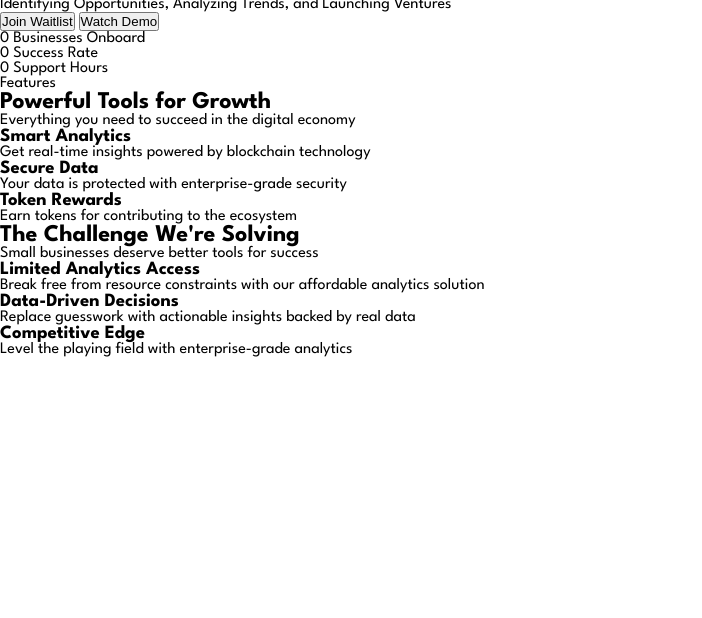
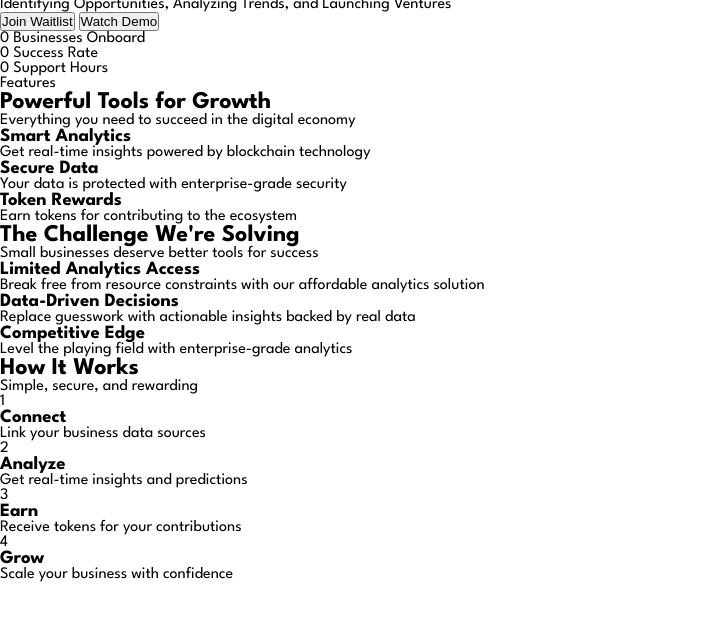
Before and after one commit to ombima56/insights-edge, a plain HTML site: page frontend/templates/index.html in a window 1280 px wide. Shown: the part 76-694 px from the top of the page, without its empty margins (0-702 px from the left). Drawn offline with Linux system fonts and the light colour scheme.

Commit message:
feat: Add how the project works and steps to claim tokens for contribution reward

```diff
--- a/frontend/templates/index.html
+++ b/frontend/templates/index.html
@@ -140,5 +140,37 @@
         </div>
       </div>
     </section>
+
+    <!-- Enhanced Process Section -->
+    <section id="process" class="section-process">
+      <div class="container">
+        <div class="section-header">
+          <h2>How It Works</h2>
+          <p>Simple, secure, and rewarding</p>
+        </div>
+        <div class="process-steps">
+          <div class="step">
+            <div class="step-number">1</div>
+            <h3>Connect</h3>
+            <p>Link your business data sources</p>
+          </div>
+          <div class="step">
+            <div class="step-number">2</div>
+            <h3>Analyze</h3>
+            <p>Get real-time insights and predictions</p>
+          </div>
+          <div class="step">
+            <div class="step-number">3</div>
+            <h3>Earn</h3>
+            <p>Receive tokens for your contributions</p>
+          </div>
+          <div class="step">
+            <div class="step-number">4</div>
+            <h3>Grow</h3>
+            <p>Scale your business with confidence</p>
+          </div>
+        </div>
+      </div>
+    </section>
   </body>
 </html>
```
